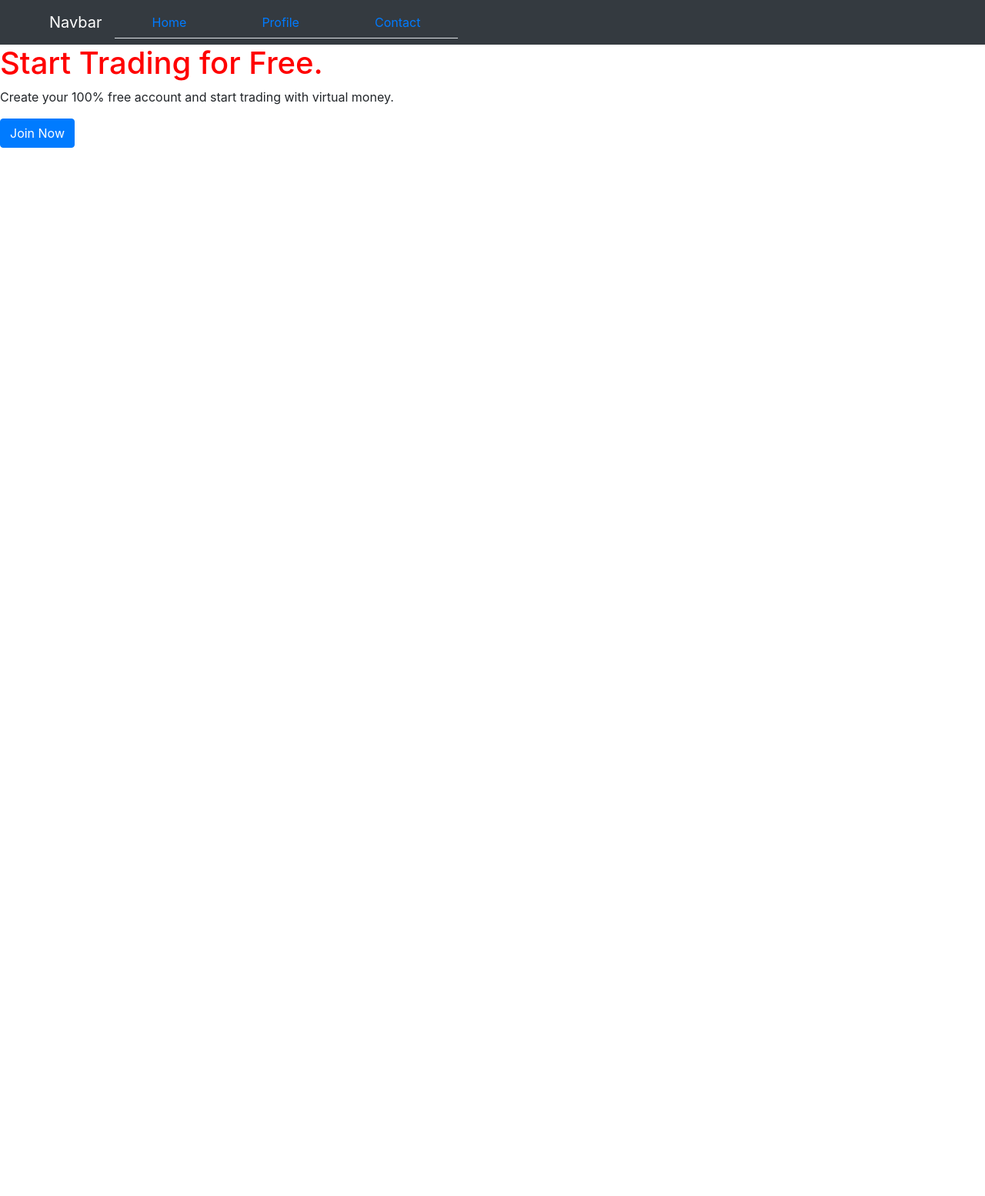
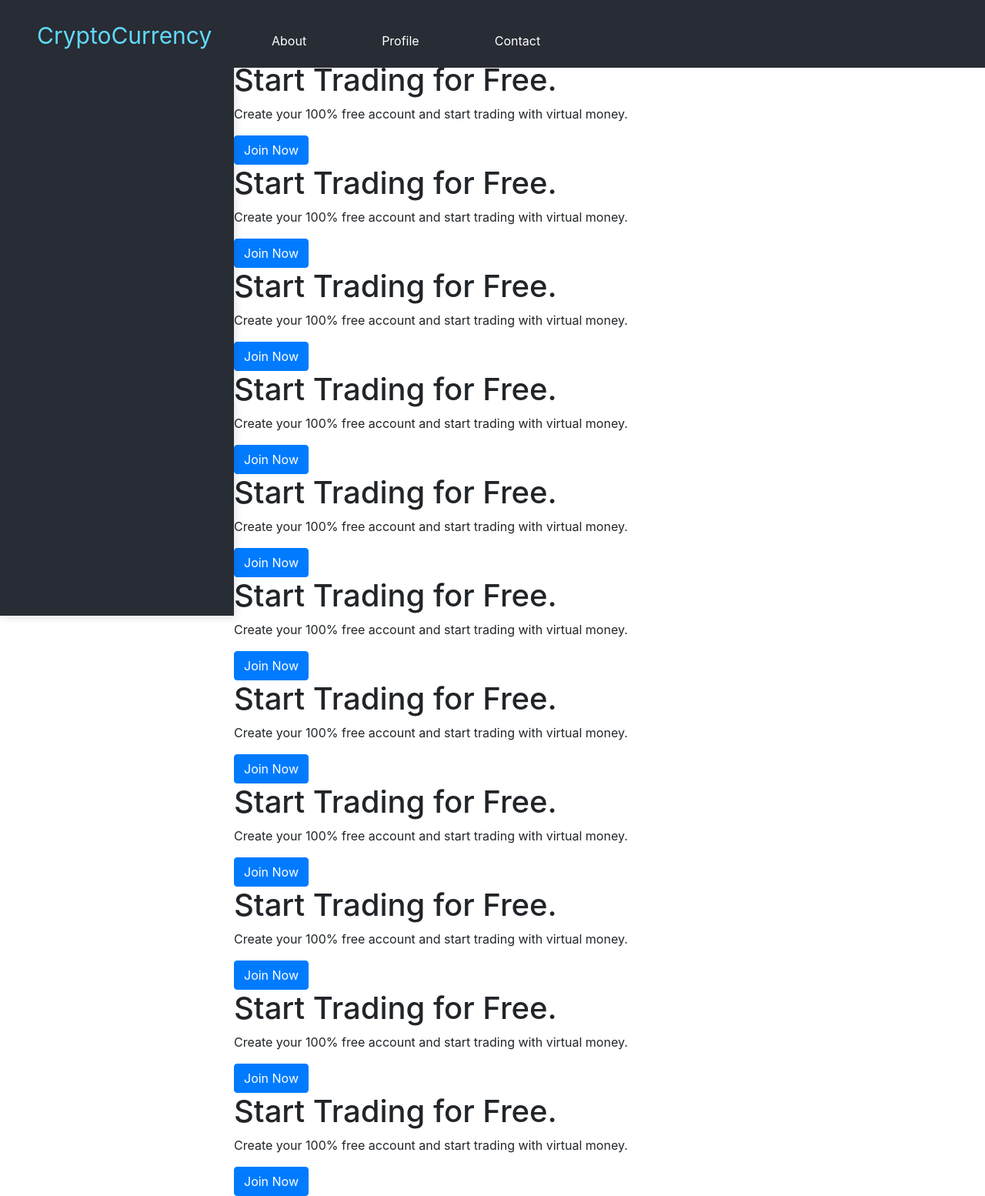
Before and after one commit to ji21/crypto_project, a Django app: page /login/ in a window 1280 px wide. Shown: the whole page at 77% size. Before the commit the page ends 192 px from the top, so only its background shows below. Run offline with Django 3.2, Linux system fonts and the light colour scheme; some libraries are stand-ins or nearby versions.

Commit message:
fixed nav bar to be sticky on top

```diff
--- a/static/css/style.css
+++ b/static/css/style.css
@@ -1,3 +1,80 @@
-h1 {
-  color: red;
+#content {
+  width: calc(100% - 19rem);
+  margin-left: 19rem;
+  transition: all 0.4s;
 }
+
+.main-title {
+  color: #61DAFB!important;
+  font-size: 40px;
+}
+
+.hidden {
+  display: none;
+}
+
+.fade-height {
+  height: 4rem!important;
+}
+
+.nav-height {
+  height: 5rem!important;
+
+}
+
+.nav-info {
+  font-size: 16px!important;
+  color: white;
+}
+
+.nav-info:hover {
+  color: #61DAFB;
+}
+
+.grey {
+  color: #21232B!important;
+}
+
+.no-border-bottom {
+  border-bottom: none!important;
+}
+
+.vertical-nav {
+  min-width: 19rem;
+  width: 19rem;
+  height: 100vh;
+  position: fixed;
+  top: 0;
+  left: 0;
+  box-shadow: 3px 3px 10px rgba(0, 0, 0, 0.1);
+  transition: all 0.4s;
+  background-color: #282C34;
+}
+
+.sticky {
+  position: fixed;
+  top: 0;
+  width: 100%;
+}
+
+.adjusted-width {
+  width: calc(100% - 19rem);
+  margin-left: 19rem;
+  transition: all 0.4s;
+}
+
+.border-top-right {
+  border-top-right-radius: .25rem;
+}
+
+.border-bottom-right {
+  border-bottom-right-radius: .25rem;
+}
+
+.border-bottom-left {
+  border-bottom-left-radius: .50rem;
+}
+
+.border-top-left {
+  border-top-left-radius: .25rem;
+}
--- a/static/js/main.js
+++ b/static/js/main.js
@@ -0,0 +1,12 @@
+//https://www.w3schools.com/howto/howto_js_navbar_sticky.asp
+const adjustHeight = () => {
+  const fadeHeight = document.querySelector("#fade-height");
+  fadeHeight.classList.remove("hidden");
+}
+
+const tab = document.querySelector("#myTab")
+tab.addEventListener("click", (event)=> {
+  if (event.srcElement.getAttribute("data-toggle")==="tab") {
+    adjustHeight();
+  }
+})
--- a/templates/base.html
+++ b/templates/base.html
@@ -1,51 +1,48 @@
 
+{% load static %}
 <html>
   <head>
 
     <meta charset="utf-8">
     <meta name="viewport" content="width=device-width, initial-scale=1, shrink-to-fit=no">
-
-
     <link rel="stylesheet" href="https://stackpath.bootstrapcdn.com/bootstrap/4.5.2/css/bootstrap.min.css" integrity="sha384-JcKb8q3iqJ61gNV9KGb8thSsNjpSL0n8PARn9HuZOnIxN0hoP+VmmDGMN5t9UJ0Z" crossorigin="anonymous">
     <title>{% block title %}Trading 101{% endblock %}</title>
-    <link rel="stylesheet" type="text/css" href="../static/css/style.css">
+    <link rel="stylesheet" href="{% static 'css/style.css' %}">
   </head>
 
 
   <body>
     <div class="conatiner">
-    <nav class="navbar navbar-expand-lg navbar-dark bg-dark">
-      <a class="navbar-brand pl-5" href="">Navbar</a>
-<!--       <button class="navbar-toggler" type="button" data-toggle="collapse" data-target="#navbarNavAltMarkup" aria-controls="navbarNavAltMarkup" aria-expanded="false" aria-label="Toggle navigation">
-        <span class="navbar-toggler-icon"></span>
-      </button> -->
+    <div class="vertical-nav">
+      <a class="navbar-brand pl-5 pr-3 pt-4" class="main-title" style="color: #61DAFB!important; font-size: 30px" href="">CryptoCurrency</a>
+    </div>
+    <nav class="navbar navbar-expand-lg navbar-dark pb-3 adjusted-width pl-0 fixed-top" id="navbar" style="background-color: #282C34!important">
       <div>
-        <ul class="nav nav-tabs" id="myTab" role="tablist">
+        <ul class="nav nav-tabs no-border-bottom pt-4" id="myTab" role="tablist" style="color: white!important">
           <li>
-            <a class="nav-item pl-5 pr-5 nav-link" id="home-tab" data-toggle="tab" href="#home" role="tab" aria-controls="home" aria-selected="false">Home</a>
+            <a class="nav-item pl-5 pr-5 nav-link nav-info no-border-bottom" id="about-tab" data-toggle="tab" href="#about" role="tab" aria-controls="about" aria-selected="true">About</a>
           </li>
           <!--the li above is missing role=presentation-->
           <li>
-            <a class="nav-item pl-5 pr-5 nav-link" role="presentation"id="profile-tab" data-toggle="tab" href="#profile" role="tab" aria-controls="profile" aria-selected="false">Profile</a>
+            <a class="nav-item pl-5 pr-5 nav-link nav-info no-border-bottom" role="presentation"id="profile-tab" data-toggle="tab" href="#profile" role="tab" aria-controls="profile" aria-selected="false">Profile</a>
           </li>
           <li>
-            <a class="nav-item pl-5 pr-5 nav-link" data-toggle="tab" href="#contact" role="tab" aria-controls="contact" aria-selected="false">Contact</a>
+            <a class="nav-item pl-5 pr-5 nav-link nav-info no-border-bottom" data-toggle="tab" href="#contact" role="tab" aria-controls="contact" aria-selected="false">Contact</a>
           </li>
         </ul>
-        <div class="tab-content" id="myTabContent">
-          <div class="tab-pane fade" id="home" role="tabpanel" aria-labelledby="home-tab">Raw denim you probably haven't heard of them jean shorts Austin. Nesciunt tofu stumptown aliqua, retro synth master cleanse. Mustache cliche tempor, williamsburg carles vegan helvetica. Reprehenderit butcher retro keffiyeh dreamcatcher synth. Cosby sweater eu banh mi, qui irure terry richardson ex squid. Aliquip placeat salvia cillum iphone. Seitan aliquip quis cardigan american apparel, butcher voluptate nisi qui.</div>
-          <div class="tab-pane fade" id="profile" role="tabpanel" aria-labelledby="profile-tab">Food truck fixie locavore, accusamus mcsweeney's marfa nulla single-origin coffee squid. Exercitation +1 labore velit, blog sartorial PBR leggings next level wes anderson artisan four loko farm-to-table craft beer twee. Qui photo booth letterpress, commodo enim craft beer mlkshk aliquip jean shorts ullamco ad vinyl cillum PBR. Homo nostrud organic, assumenda labore aesthetic magna delectus mollit. Keytar helvetica VHS salvia yr, vero magna velit sapiente labore stumptown. Vegan fanny pack odio cillum wes anderson 8-bit, sustainable jean shorts beard ut DIY ethical culpa terry richardson biodiesel. Art party scenester stumptown, tumblr butcher vero sint qui sapiente accusamus tattooed echo park.</div>
-          <div class="tab-pane fade" id="contact" role="tabpanel" aria-labelledby="contact-tab">...</div>
+        <div class="tab-content border-top-right border-bottom-right border-bottom-left mr-3" id="myTabContent" style="background-color: white; color: white;">
+          <div class="tab-pane fade pl-3 pt-2 pb-2 pr-3 grey" id="about" role="tabpanel" aria-labelledby="about-tab">Raw denim you probably haven't heard of them jean shorts Austin. Nesciunt tofu stumptown aliqua, retro synth master cleanse. Mustache cliche tempor, williamsburg carles vegan helvetica. Reprehenderit butcher retro keffiyeh dreamcatcher synth. Cosby sweater eu banh mi, qui irure terry richardson ex squid. Aliquip placeat salvia cillum iphone. Seitan aliquip quis cardigan american apparel, butcher voluptate nisi qui.</div>
+          <div class="tab-pane fade pl-3 pt-2 pb-2 pr-3 grey" id="profile" role="tabpanel" aria-labelledby="profile-tab">Food truck fixie locavore, accusamus mcsweeney's marfa nulla single-origin coffee squid. Exercitation +1 labore velit, blog sartorial PBR leggings next level wes anderson artisan four loko farm-to-table craft beer twee. Qui photo booth letterpress, commodo enim craft beer mlkshk aliquip jean shorts ullamco ad vinyl cillum PBR. Homo nostrud organic, assumenda labore aesthetic magna delectus mollit. Keytar helvet.</div>
+          <div class="tab-pane fade pl-3 pt-2 pb-2 pr-3 grey" id="contact" role="tabpanel" aria-labelledby="contact-tab">...</div>
         </div>
       </div>
     </nav>
       {% block content %}{% endblock %}
     </div>
-
-
-    <script src="https://code.jquery.com/jquery-3.5.1.slim.min.js" integrity="sha384-DfXdz2htPH0lsSSs5nCTpuj/zy4C+OGpamoFVy38MVBnE+IbbVYUew+OrCXaRkfj" crossorigin="anonymous"></script>
-    <script src="https://cdn.jsdelivr.net/npm/popper.js@1.16.1/dist/umd/popper.min.js" integrity="sha384-9/reFTGAW83EW2RDu2S0VKaIzap3H66lZH81PoYlFhbGU+6BZp6G7niu735Sk7lN" crossorigin="anonymous"></script>
-    <script src="https://stackpath.bootstrapcdn.com/bootstrap/4.5.2/js/bootstrap.min.js" integrity="sha384-B4gt1jrGC7Jh4AgTPSdUtOBvfO8shuf57BaghqFfPlYxofvL8/KUEfYiJOMMV+rV" crossorigin="anonymous"></script>
+    <script src="{% static 'js/main.js' %}"></script>
+    <script src="https://code.jquery.com/jquery-3.5.1.slim.min.js"></script>
+    <script src="https://cdn.jsdelivr.net/npm/popper.js@1.16.1/dist/umd/popper.min.js"></script>
+    <script src="https://stackpath.bootstrapcdn.com/bootstrap/4.5.2/js/bootstrap.min.js"></script>
 
   </body>
 
--- a/templates/home.html
+++ b/templates/home.html
@@ -3,5 +3,4 @@
 {%block title %}Home{% endblock %}
 
 {% block content %}
-  <h1>This is the home page</h1>
 {% endblock %}
--- a/templates/login.html
+++ b/templates/login.html
@@ -4,7 +4,42 @@
 {% block title %}Login{% endblock %}
 
 {% block content %}
-<h1>Start Trading for Free.</h1>
-<p>Create your 100% free account and start trading with virtual money.</p>
-<a href="https://docs.djangoproject.com" class="btn btn-primary">Join Now</a>
+  <div id="content">
+    <div class="nav-height" style="background-color: #282C34!important"></div>
+    <div class="fade-height hidden" id="fade-height" style="background-color: #282C34!important"></div>
+    <h1>Start Trading for Free.</h1>
+    <p>Create your 100% free account and start trading with virtual money.</p>
+    <a href="https://docs.djangoproject.com" class="btn btn-primary">Join Now</a>
+        <h1>Start Trading for Free.</h1>
+    <p>Create your 100% free account and start trading with virtual money.</p>
+    <a href="https://docs.djangoproject.com" class="btn btn-primary">Join Now</a>
+        <h1>Start Trading for Free.</h1>
+    <p>Create your 100% free account and start trading with virtual money.</p>
+    <a href="https://docs.djangoproject.com" class="btn btn-primary">Join Now</a>
+        <h1>Start Trading for Free.</h1>
+    <p>Create your 100% free account and start trading with virtual money.</p>
+    <a href="https://docs.djangoproject.com" class="btn btn-primary">Join Now</a>
+        <h1>Start Trading for Free.</h1>
+    <p>Create your 100% free account and start trading with virtual money.</p>
+    <a href="https://docs.djangoproject.com" class="btn btn-primary">Join Now</a>
+        <h1>Start Trading for Free.</h1>
+    <p>Create your 100% free account and start trading with virtual money.</p>
+    <a href="https://docs.djangoproject.com" class="btn btn-primary">Join Now</a>
+        <h1>Start Trading for Free.</h1>
+    <p>Create your 100% free account and start trading with virtual money.</p>
+    <a href="https://docs.djangoproject.com" class="btn btn-primary">Join Now</a>
+        <h1>Start Trading for Free.</h1>
+    <p>Create your 100% free account and start trading with virtual money.</p>
+    <a href="https://docs.djangoproject.com" class="btn btn-primary">Join Now</a>
+        <h1>Start Trading for Free.</h1>
+    <p>Create your 100% free account and start trading with virtual money.</p>
+    <a href="https://docs.djangoproject.com" class="btn btn-primary">Join Now</a>
+        <h1>Start Trading for Free.</h1>
+    <p>Create your 100% free account and start trading with virtual money.</p>
+    <a href="https://docs.djangoproject.com" class="btn btn-primary">Join Now</a>
+        <h1>Start Trading for Free.</h1>
+    <p>Create your 100% free account and start trading with virtual money.</p>
+    <a href="https://docs.djangoproject.com" class="btn btn-primary">Join Now</a>
+
+  </div>
 {% endblock %}
```
